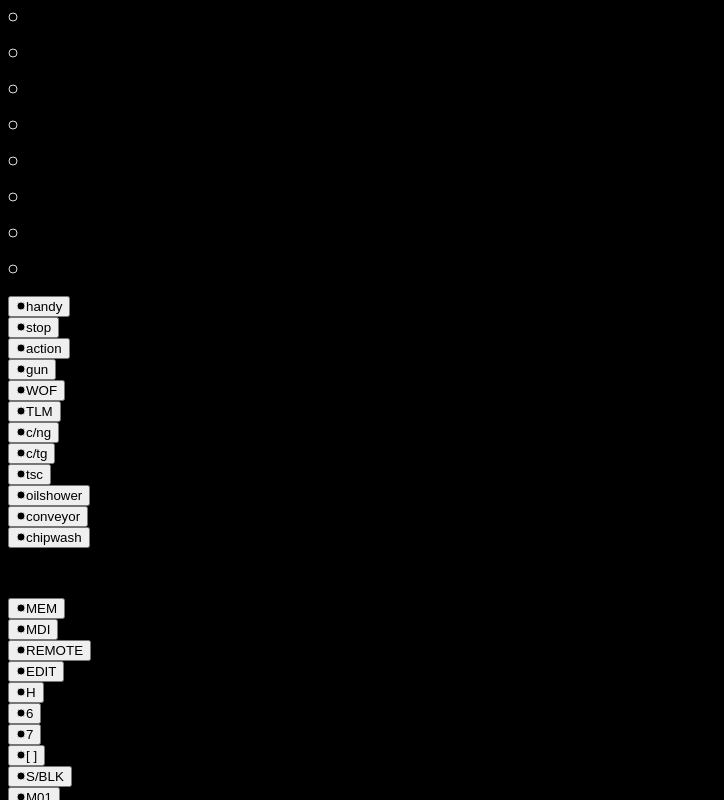
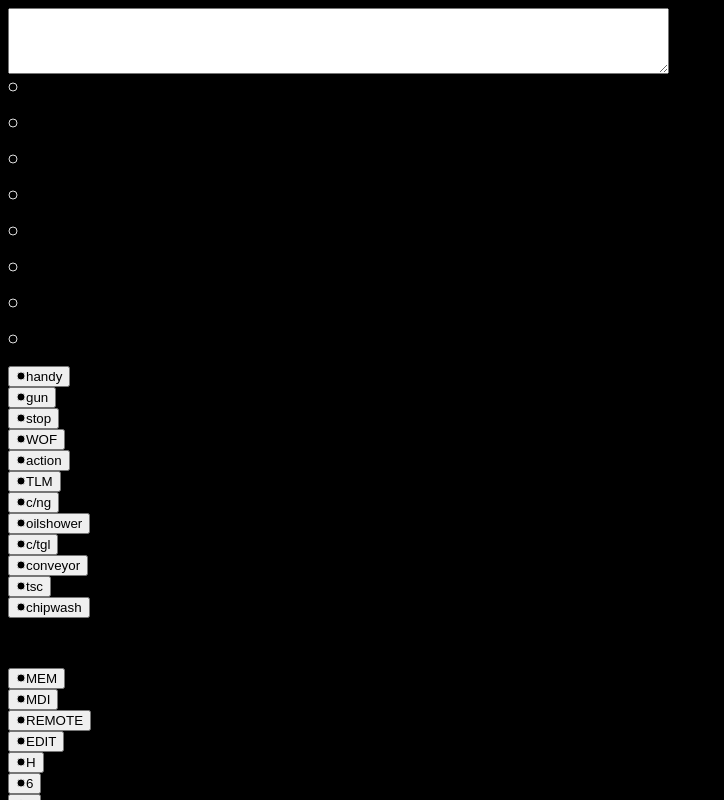
Before and after one commit to kevinkhill/matsuura-gtech-30i, a Next.js app: page / in a window 1280 px wide. Shown: the top 800 px of the page, without its empty margins (0-724 px from the left). Built offline with nearby package versions, Linux system fonts and the light colour scheme.

Commit message:
merging borders and working on button props

```diff
--- a/components/Button.tsx
+++ b/components/Button.tsx
@@ -1,31 +1,38 @@
-import { useState } from "react";
+import { useEffect, useState } from "react";
 import clsx from "clsx";
 
 import LED from "./LED";
 
 type ButtonProps = {
   text: string;
-  red?: boolean;
-  green?: boolean;
+  isActive?: boolean;
+  color?: "white" | "red" | "green";
 };
 
-const Button: React.FC<ButtonProps> = ({ text, red, green }) => {
-  const [isActive, setOnOff] = useState(false);
-  const toggle = () => setOnOff((prev) => !prev);
+const Button: React.FC<ButtonProps> = ({
+  text = "",
+  isActive = false,
+  color = "white"
+}) => {
+  const [isOn, setOnOff] = useState(false);
   const bgColor = clsx({
-    "bg-red-600": red,
-    "bg-green-400": green,
-    "bg-white": !green && !red,
+    "bg-red-600": color === "red",
+    "bg-green-400": color === "green",
+    "bg-white": color !== "green" && color !== "red"
   });
+
+  useEffect(() => {
+    setOnOff(isActive);
+  }, [isActive]);
 
   return (
     <div>
       <button
         type="button"
-        onClick={toggle}
+        onClick={() => setOnOff(prev => !prev)}
         className={`h-12 w-12 rounded-md ${bgColor}`}
       >
-        <LED classes="-mt-2 m-0.5" on={isActive} />
+        <LED classes="-mt-2 m-0.5" on={isOn} />
         <span className="text-xs text-black">{text}</span>
       </button>
     </div>
--- a/components/GridContainer.tsx
+++ b/components/GridContainer.tsx
@@ -9,7 +9,7 @@ const GridContainer: React.FC<GridContainerProps> = ({
   children,
   rows,
   cols,
-  gap = 1,
+  gap = 1
 }: GridContainerProps) => {
   return (
     <div
--- a/components/PanelGroup.tsx
+++ b/components/PanelGroup.tsx
@@ -1,15 +1,17 @@
 type PanelGroupProps = {
   children?: React.ReactNode | React.ReactNode[];
   className?: string;
+  p?: number;
 };
 
 const PanelGroup: React.FC<PanelGroupProps> = ({
   children,
   className,
+  p = 0
 }: PanelGroupProps) => {
   return (
     <div
-      className={`${className} text-white bg-transparent rounded-lg border-white border-2`}
+      className={`${className} p-${p} text-white rounded-lg border-white border-2`}
     >
       {children}
     </div>
--- a/components/PanelGroups/CoolantButtons.tsx
+++ b/components/PanelGroups/CoolantButtons.tsx
@@ -5,10 +5,10 @@ export default function CoolantButtons() {
   return (
     <GridContainer rows={2} cols={3}>
       <Button red text="c/ng" />
-      <Button text="c/tg" />
+      <Button text="oilshower" />
+      <Button text="c/tgl" />
+      <Button text="conveyor" />
       <Button text="tsc" />
-      <Button text="oilshower" />
-      <Button text="conveyor" />
       <Button text="chipwash" />
     </GridContainer>
   );
--- a/components/PanelGroups/HandyButtons.tsx
+++ b/components/PanelGroups/HandyButtons.tsx
@@ -4,15 +4,13 @@ import GridContainer from "../GridContainer";
 
 export default function HandyButtons() {
   return (
-    <PanelGroup className="col-span-3 -ml-0.5">
     <GridContainer rows={2} cols={3}>
       <Button text="handy" />
+      <Button text="gun" />
       <Button red text="stop" />
+      <Button text="WOF" />
       <Button green text="action" />
-        <Button text="gun" />
-        <Button text="WOF" />
       <Button text="TLM" />
     </GridContainer>
-    </PanelGroup>
   );
 }
--- a/components/PanelGroups/ModeButtons.tsx
+++ b/components/PanelGroups/ModeButtons.tsx
@@ -1,8 +1,10 @@
 import Button from "../Button";
+import PanelGroup from "../PanelGroup";
 import GridContainer from "../GridContainer";
 
-export default function ModeButtons() {
+export default function Home() {
   return (
+    <PanelGroup p={1} className="-mt-0.5 bg-gray-500 bg-opacity-100 h-28 w-56">
       <GridContainer rows={2} cols={4}>
         <Button text="MEM" />
         <Button text="MDI" />
@@ -13,5 +15,6 @@ export default function ModeButtons() {
         <Button text="7" />
         <Button text="[  ]" />
       </GridContainer>
+    </PanelGroup>
   );
 }
--- a/components/PanelGroups/StatusIndicators.tsx
+++ b/components/PanelGroups/StatusIndicators.tsx
@@ -34,7 +34,7 @@ export default class StatusIndicators extends Component<Props, State> {
     APC_IN_POSITION: false,
     M0_M1: false,
     thing7: false,
-    thing8: false,
+    thing8: false
   };
 
   state: State = StatusIndicators.defaultProps;
@@ -46,7 +46,7 @@ export default class StatusIndicators extends Component<Props, State> {
 
   toggleLED(indicator: keyof State) {
     this.setState({
-      indicator: !this.getIndicatorState(indicator),
+      indicator: !this.getIndicatorState(indicator)
     });
   }
 
@@ -59,7 +59,7 @@ export default class StatusIndicators extends Component<Props, State> {
       APC_IN_POSITION,
       M0_M1,
       thing7,
-      thing8,
+      thing8
     } = this.state;
 
     return (
--- a/components/PanelGroups/ToggleButtons.tsx
+++ b/components/PanelGroups/ToggleButtons.tsx
@@ -1,15 +1,22 @@
 import Button from "../Button";
-import PanelGroup from "../PanelGroup";
+import GridContainer from "../GridContainer";
 
-export default function ToggleButtons() {
+export default function ToggleButtons({
+  SINGLE_BLOCK = false,
+  M01 = false,
+  BLOCK_SKIP = false,
+  DRY_RUN = false,
+  FN_SELECT = false,
+  __ = false
+}) {
   return (
-    <PanelGroup className="flex flex-row justify-evenly gap-1 p-1">
-      <Button text="S/BLK" />
-      <Button text="M01" />
-      <Button text="BLK/SKP" />
-      <Button text="DR/RUN" />
-      <Button text="FN/SEL" />
-      <Button text="____" />
-    </PanelGroup>
+    <GridContainer rows={1} cols={6}>
+      <Button isActive={SINGLE_BLOCK} text="S/BLK" />
+      <Button isActive={M01} text="M01" />
+      <Button isActive={BLOCK_SKIP} text="BLK/SKP" />
+      <Button isActive={DRY_RUN} text="DR/RUN" />
+      <Button isActive={FN_SELECT} text="FN/SEL" />
+      <Button isActive={__} text="____" />
+    </GridContainer>
   );
 }
--- /dev/null
+++ b/components/TextInput.tsx
@@ -0,0 +1,20 @@
+import React, { useState } from "react";
+
+const TextInput = ({ rows = 4, cols = 80, ...props }) => {
+  const [input, setInput] = useState({
+    input: "React"
+  });
+
+  return (
+    <div>
+      <textarea
+        name="gcode"
+        rows={rows}
+        cols={cols}
+        onChange={props.handleChange}
+      />
+    </div>
+  );
+};
+
+export default TextInput;
--- a/pages/index.tsx
+++ b/pages/index.tsx
@@ -1,15 +1,17 @@
+import { useState } from "react";
 import Head from "next/head";
 
-import Button from "../components/Button";
 import PanelGroup from "../components/PanelGroup";
-import GridContainer from "../components/GridContainer";
+import ModeButtons from "../components/PanelGroups/ModeButtons";
+import HandyButtons from "../components/PanelGroups/HandyButtons";
+import ToggleButtons from "../components/PanelGroups/ToggleButtons";
+import CoolantButtons from "../components/PanelGroups/CoolantButtons";
 import StatusIndicators from "../components/PanelGroups/StatusIndicators";
-import HandyButtons from "../components/PanelGroups/HandyButtons";
-import CoolantButtons from "../components/PanelGroups/CoolantButtons";
-import ModeButtons from "./../components/PanelGroups/ModeButtons";
-import ToggleButtons from "../components/PanelGroups/ToggleButtons";
+import TextInput from "../components/TextInput";
 
 export default function Home() {
+  const showBg = false;
+
   return (
     <div className="m-auto container min-h-screen bg-black">
       <Head>
@@ -17,44 +19,43 @@ export default function Home() {
         <link rel="icon" href="/favicon.ico" />
       </Head>
 
+      <div className="h-40">
+        <TextInput />
+      </div>
       {/* === Container === */}
-      <div className="grid grid-flow-row grid-rows-2 min-h-screen">
+      <div className={`min-h-screen ${showBg ? "machine-panel" : ""}`}>
         {/* === Top Group === */}
-        <div className="grid grid-flow-col grid-cols-12">
-          <PanelGroup className="col-span-3">
+        <div className="grid grid-flow-col grid-cols-4 h-28">
+          <PanelGroup className="">
             <StatusIndicators />
           </PanelGroup>
-          <PanelGroup className="col-span-3 -ml-0.5">
+          <PanelGroup p={1} className="-ml-0.5">
             <HandyButtons />
           </PanelGroup>
-          <PanelGroup className="col-span-3 -ml-0.5">
+          <PanelGroup p={1} className="-ml-0.5">
             <CoolantButtons />
           </PanelGroup>
-          <PanelGroup className="col-span-3 -ml-0.5">
+          <PanelGroup className="-ml-0.5">
             <p>spindle</p>
           </PanelGroup>
         </div>
         {/* === Bottom Group === */}
-        <div className="grid grid-flow-col col-span-full -mt-0.5">
-          <PanelGroup>
-            <div className="grid grid-cols-12">
+        <div className="grid grid-cols-12 -mt-0.5">
           {/* === Left Section === */}
-              <div className="col-span-7 flex justify-end">
-                <PanelGroup className="bg-gray-400 bg-opacity-100 w-56">
+          <PanelGroup className="flex justify-end col-span-7 h-48">
             <ModeButtons />
           </PanelGroup>
-              </div>
 
           {/* === Right Section === */}
           <div className="col-span-5 row-span-2">
-                <PanelGroup className="grid grid-flow-row grid-rows-3">
-                  <PanelGroup className="flex flex-row justify-evenly gap-1 p-1">
+            <PanelGroup className="grid grid-flow-row grid-rows-3 -ml-0.5">
+              <PanelGroup p={1} className="-mx-0.5">
                 <ToggleButtons />
               </PanelGroup>
-                  <PanelGroup className="">
+              <PanelGroup className="-mt-0.5 -mx-0.5">
                 <p>overrides</p>
               </PanelGroup>
-                  <PanelGroup className="">
+              <PanelGroup className="-m-0.5">
                 <div className="flex flex-auto">
                   <p>feed hold / cycle start</p>
                 </div>
@@ -62,8 +63,6 @@ export default function Home() {
             </PanelGroup>
           </div>
         </div>
-          </PanelGroup>
-        </div>
       </div>
     </div>
   );
--- a/styles/globals.css
+++ b/styles/globals.css
@@ -1,4 +1,8 @@
 body {
-    background-color: #000;
-    /* background: url("../public/img/hplus300.jpg") */
+  background-color: #000;
 }
+
+.machine-panel {
+  background-image: url("../public/img/hplus300.en.jpg");
+  background-size: 100%;
+}
```
Lines whose indentation alone changed are shown as unchanged.
